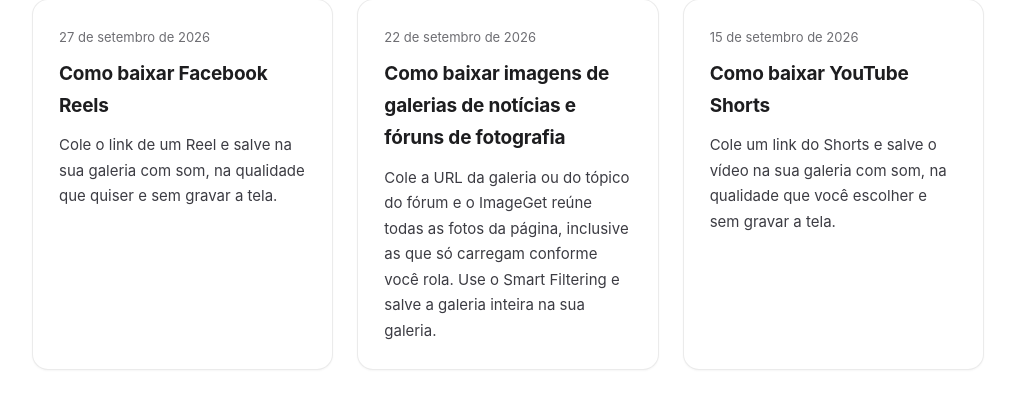
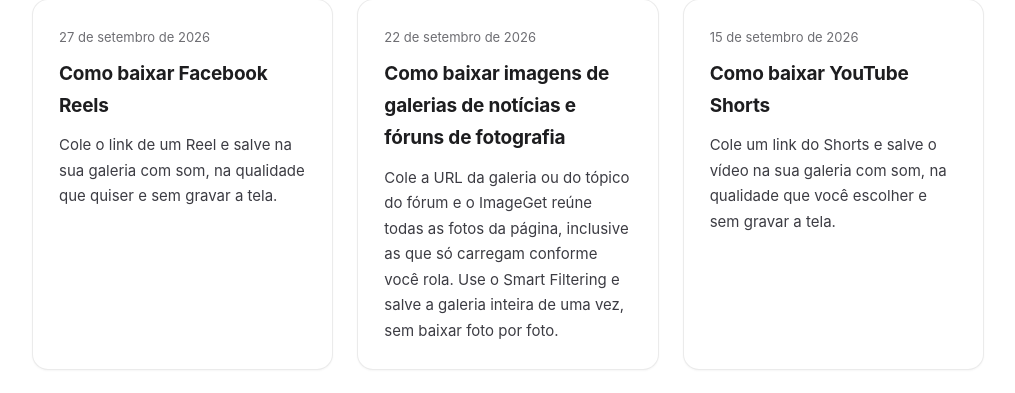
Before and after one commit to elaine202309/imageget, a plain HTML site: page pt/blog.html in a window 1280 px wide. Shown: the part 941-1334 px from the top of the page, without its empty margins (132-1147 px from the left). Drawn offline with Linux system fonts and the light colour scheme.

Commit message:
Fix repeated wording in the PT news-gallery index card

```diff
--- a/pt/blog.html
+++ b/pt/blog.html
@@ -180,7 +180,7 @@
     <a class="post" href="blog/save-news-gallery-images.html">
       <span class="date">22 de setembro de 2026</span>
       <h2>Como baixar imagens de galerias de notícias e fóruns de fotografia</h2>
-      <p>Cole a URL da galeria ou do tópico do fórum e o ImageGet reúne todas as fotos da página, inclusive as que só carregam conforme você rola. Use o Smart Filtering e salve a galeria inteira na sua galeria.</p>
+      <p>Cole a URL da galeria ou do tópico do fórum e o ImageGet reúne todas as fotos da página, inclusive as que só carregam conforme você rola. Use o Smart Filtering e salve a galeria inteira de uma vez, sem baixar foto por foto.</p>
     </a>
     <a class="post" href="blog/download-youtube-shorts.html">
       <span class="date">15 de setembro de 2026</span>
```
